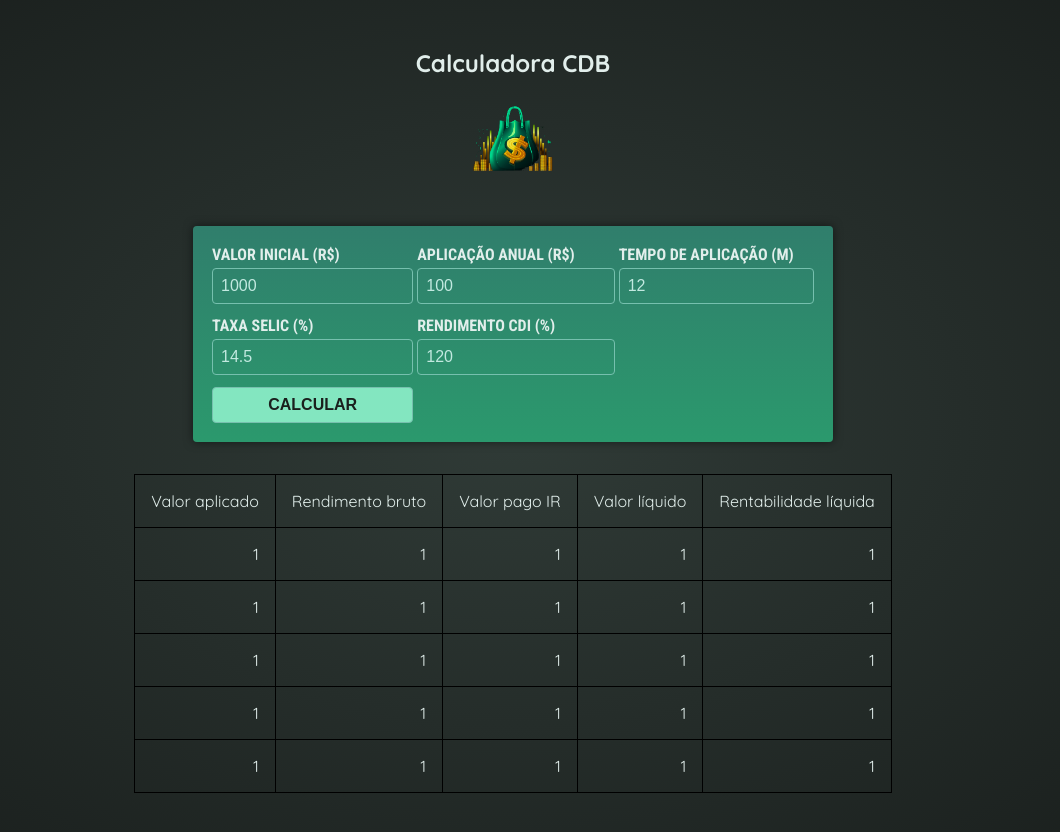
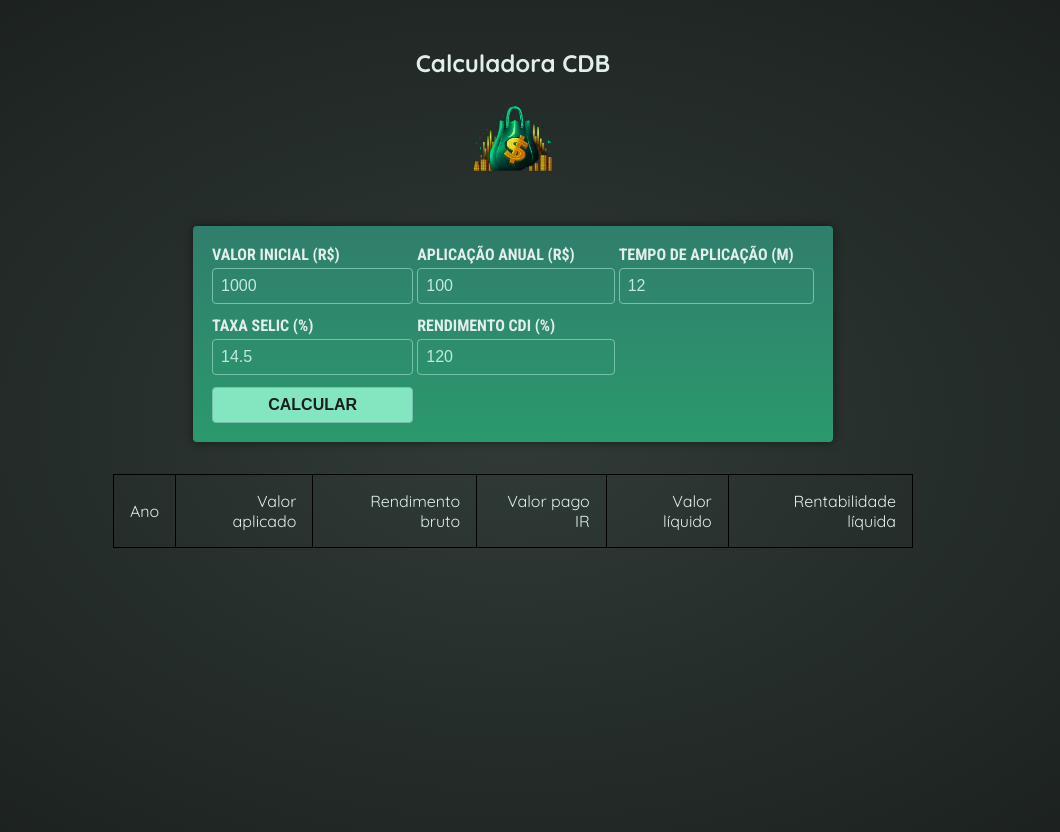
Before and after one commit to Guilherme-Medeiros-de-Melo/Calculadora-CDB, an Angular app: page / in a window 1280 px wide. Shown: the top 832 px of the page, without its empty margins (127-1187 px from the left). Built offline with nearby package versions, Linux system fonts and the light colour scheme.

Commit message:
Added dinamic table dor investmentResults

```diff
--- a/src/app/app.component.html
+++ b/src/app/app.component.html
@@ -1,5 +1,5 @@
 <div>
   <app-header></app-header>
   <app-user-input (calculate)="onCalculateInvestmentResults($event)"></app-user-input>
-  <app-result-table></app-result-table>
+  <app-result-table [investmentReturns]="(investmentReturns)"></app-result-table>
 </div>
--- a/src/app/result-table/result-table.component.html
+++ b/src/app/result-table/result-table.component.html
@@ -1,5 +1,6 @@
 <table>
   <tr>
+    <td>Ano</td>
     <td>Valor aplicado</td>
     <td>Rendimento bruto</td>
     <td>Valor pago IR</td>
@@ -7,13 +8,14 @@
     <td>Rentabilidade líquida</td>
   </tr>
 
-  @for (year of investmentYears; track $index) {
+  @for (year of investmentReturns(); track $index) {
   <tr>
-    <td>1</td>
-    <td>1</td>
-    <td>1</td>
-    <td>1</td>
-    <td>1</td>
+    <td>{{$index + 1}}</td>
+    <td>{{investmentReturns()[$index].appliedValue | currency : 'BRL'}}</td>
+    <td>{{investmentReturns()[$index].grossValue | currency : 'BRL'}}</td>
+    <td>{{investmentReturns()[$index].taxValue | currency : 'BRL'}}</td>
+    <td>{{investmentReturns()[$index].netValue | currency : 'BRL'}}</td>
+    <td>{{investmentReturns()[$index].netValuePercentage | percent: '1.2-2'}}</td>
   </tr>
   }
 </table>
--- a/src/app/result-table/result-table.component.ts
+++ b/src/app/result-table/result-table.component.ts
@@ -1,16 +1,18 @@
-import { Component } from '@angular/core';
+import { Component, input } from '@angular/core';
+import { YearlyInvestmentReturns } from '../user-input/user-input.model';
+import { CurrencyPipe, PercentPipe } from '@angular/common';
 
 @Component({
   selector: 'app-result-table',
   standalone: true,
-  imports: [],
+  imports: [CurrencyPipe, PercentPipe],
   templateUrl: './result-table.component.html',
   styleUrl: './result-table.component.css',
 })
 export class ResultTableComponent {
-  investmentYears = [1, 2, 3, 4, 5];
+  investmentReturns = input.required<YearlyInvestmentReturns[]>();
 
-  onCalculateInvestmentResults(){
-
+  onBuildTable(investmentReturns: YearlyInvestmentReturns[]){
+    console.log("Table built");
   }
 }
--- a/src/app/user-input/user-input.component.html
+++ b/src/app/user-input/user-input.component.html
@@ -3,25 +3,25 @@
     <tr>
       <td>
         <label for="valor-inicial" class="active">Valor Inicial (R$)</label>
-        <input id="valor-inicial" name="valor-inicial" value="1000,00" [(ngModel)]="valorInicial" />
+        <input id="valor-inicial" name="valor-inicial" type="number" [(ngModel)]="valorInicial" />
       </td>
       <td>
         <label for="aplicacao-anual" class="active">Aplicação Anual (R$)</label>
-        <input id="aplicacao-anual" name="aplicacao-mensal" value="100,00" [(ngModel)]="aplicacaoMensal"/>
+        <input id="aplicacao-anual" name="aplicacao-mensal" type="number" [(ngModel)]="aplicacaoMensal"/>
       </td>
       <td>
         <label for="tempo" class="active">Tempo de Aplicação (M)</label>
-        <input id="tempo" name="tempo" value="12" [(ngModel)]="tempo"/>
+        <input id="tempo" name="tempo" type="number" [(ngModel)]="tempo"/>
       </td>
     </tr>
     <tr>
       <td>
         <label for="selic-anual" class="active">Taxa SELIC (%)</label>
-        <input id="selic" name="selic" value="14,5" [(ngModel)]="selic"/>
+        <input id="selic" name="selic" type="number" [(ngModel)]="selic"/>
       </td>
       <td>
         <label for="rendimento-cdi" class="active">Rendimento CDI (%)</label>
-        <input id="rendimento-cdi" name="rendimento-cdi" value="100" [(ngModel)]="rendimentoCdi"/>
+        <input id="rendimento-cdi" name="rendimento-cdi" type="number" [(ngModel)]="rendimentoCdi"/>
       </td>
     </tr>
     <tr>
```
